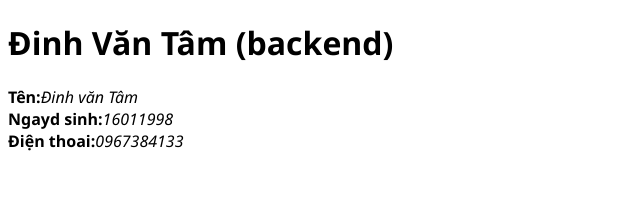
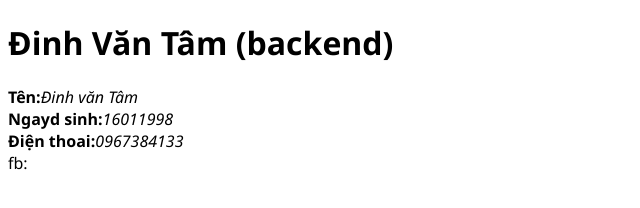
Before and after one commit to Vantam1601/Vantam1601.github.io, a plain HTML site: page index.html in a window 1280 px wide. Shown: the full height of the page, 0-640 px from the left. Drawn offline with Linux system fonts and the light colour scheme.

Commit message:
them link fb

```diff
--- a/index.html
+++ b/index.html
@@ -9,6 +9,7 @@
 	<div class="thongtin"><b>Tên:</b><i>Đinh văn Tâm</i></div>
 	<div class="thongtin"><b>Ngayd sinh:</b><i>16011998</i></div>
 	<div class="thongtin"><b>Điện thoai:</b><i>0967384133</i></div>
+	<div class="thongtin">fb: <a href="https://www.facebook.com/profile.php?id=100011215957470"></a></div>
 
 </body>
 </html>
```
